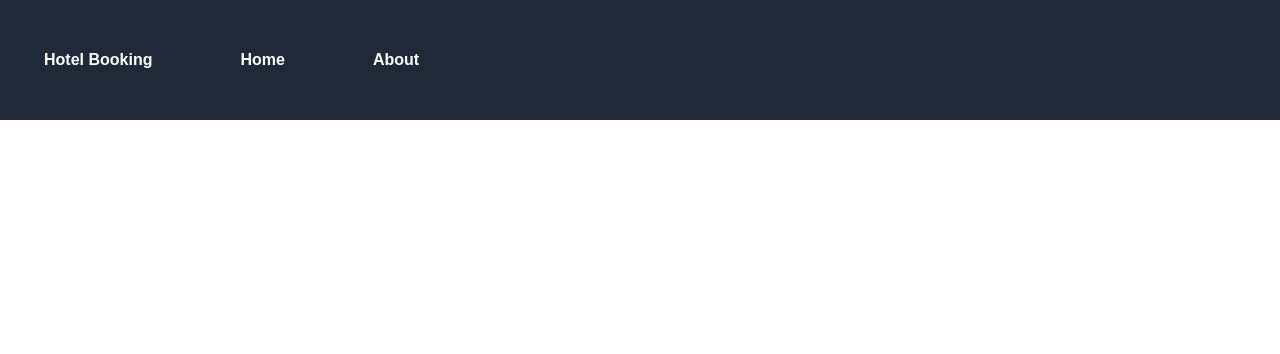
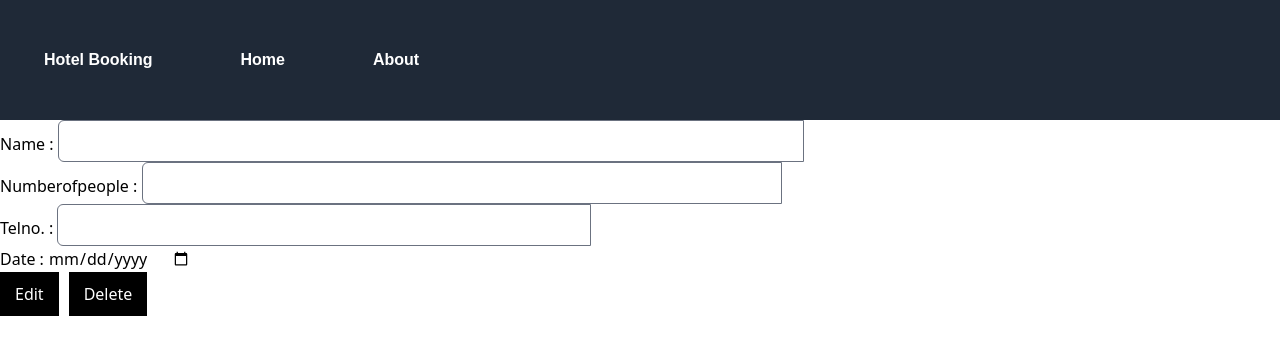
Before and after one commit to Thongtong/INT203_62130500028_GROUPWORK_SPA, a Vue app: page /rebooking/1 in a window 1280 px wide. Shown: the top 354 px of the page. Built offline with nearby package versions, Linux system fonts and the light colour scheme; no server answers.

Commit message:
[update]Components

```diff
--- a/data/db.json
+++ b/data/db.json
@@ -1,18 +1,32 @@
 {
   "Customers": [
     {
-        "name": "jj",
-        "Numberofpeople": "jj is the best",
-        "Telno": "0123456",
-        "Date": "2021-04-01",
-        "id" : 2
+      "name": "ธงทอง",
+      "Numberofpeople": 1,
+      "Telno": "144564",
+      "Date": "2021-04-06",
+      "id": 10
     },
     {
-        "name": "jj",
-        "Numberofpeople": "jj is the best",
-        "Telno": "0123456",
-        "Date": "2021-04-01",
-        "id" : 3
+      "name": "pppdbdv",
+      "Numberofpeople": 1,
+      "Telno": "454",
+      "Date": "2021-04-30",
+      "id": 11
+    },
+    {
+      "name": "ธงทอง",
+      "Numberofpeople": "35",
+      "Telno": "3",
+      "Date": "2021-04-23",
+      "id": 12
+    },
+    {
+      "name": "dada",
+      "Numberofpeople": "3",
+      "Telno": "13245",
+      "Date": "2021-04-23",
+      "id": 13
     }
   ]
 }
--- a/package.json
+++ b/package.json
@@ -6,8 +6,7 @@
     "serve": "vue-cli-service serve",
     "build": "vue-cli-service build",
     "lint": "vue-cli-service lint",
-    "db": "json-server --watch data/db.json"
-
+    "db": "json-server --watch  data/db.json -p 5000"
   },
   "dependencies": {
     "autoprefixer": "^9",
--- a/src/components/booking.vue
+++ b/src/components/booking.vue
@@ -1,15 +1,24 @@
 <template>
+  <!-- <div id="insert"> -->
     <form @submit.prevent="addBooking">
       <label>name : </label>
-    <input type="text" v-model="name" required /> <br />
+      <input type="text"
+      placeholder="enter your name"  class="w-7/12 px-3 py-1 border border-gray-500 focus:border-black focus:outline-none rounded-l-md rounded-r-none text-2xl"
+       v-model="name" required /> <br />
       <labal>Number of people : </labal>
-    <input type="number" v-model="Numberofpeople " required /> <br />
+      <input type="number"
+      placeholder="enter your Number of people"  class="w-6/12 px-3 py-1 border border-gray-500 focus:border-black focus:outline-none rounded-l-md rounded-r-none text-2xl"
+       v-model="Numberofpeople" required /> <br />
       <label>Telno. : </label>
-    <input type="text" v-model="Telno " required /> <br />
+      <input type="number"
+       placeholder="enter your Telno."  class="w-5/12 px-3 py-1 border border-gray-500 focus:border-black focus:outline-none rounded-l-md rounded-r-none text-2xl"
+       v-model="Telno" required /> <br />
       <label>Date : </label>
-    <input type="date" v-model="Date" required /><br />
-    <button value="submit">Submit</button>
+      <input type="date" v-model="date" required /><br />
+      <button class="submit" value="submit">Submit</button>
+
     </form>
+  <!-- </div> -->
 </template>
 
 <script>
@@ -18,20 +27,20 @@ export default {
   data() {
     return {
       name: "",
-      Numberofpeople: 1,
-      Telno:"",
-      Date: "" ,
-      url: "http://localhost:3000/Customers",
+      Numberofpeople: "",
+      Telno: "",
+      date: "",
+      url: "http://localhost:5000/Customers",
     };
   },
   methods: {
     async addBooking() {
-      if (this.name && this.Numberofpeople &&this.Telno && this.Date) {
+      if (this.name && this.Numberofpeople && this.Telno) {
         let newCustomer = {
           name: this.name,
-          Numberofpeople : this.Numberofpeople ,
-          Telno:this.Telno,
-          Date: this.Date,
+          Numberofpeople: this.Numberofpeople,
+          Telno: this.Telno,
+          Date: this.date,
         };
         await fetch(this.url, {
           method: "POST",
@@ -46,29 +55,10 @@ export default {
 </script>
 
 <style>
-form {
-  text-align: center;
-  margin: 0 auto 0 auto;
-  font-family: 'Franklin Gothic Medium', 'Arial Narrow', Arial, sans-serif;
-  font-size: 50px;
-}
-input {
-  padding: 50px;
-  border: 0;
-  border-bottom: 1px solid #ddd;
-  background-color: #f8f9fa;
-}
-form button {
-  padding: 10px;
-  margin-top: 20px;
-  border: none;
-  background-color: #c9c943;
+.submit {
+  background-color: #000000;
+  padding: 10px 20px 10px 15px;
+  margin-right: 10px;
   color: white;
-  cursor: pointer;
-}
-h2 {
-  color: rgb(51, 28, 20);
-  text-shadow: 1px 1px 0px rgb(0, 0, 0);
-  font-size: 50px;
 }
 </style>
--- a/src/components/listCustomers.vue
+++ b/src/components/listCustomers.vue
@@ -1,5 +1,6 @@
 <template>
- <table  >
+
+ <table>
  <tr>
       <th>Name</th>
       <th>Numberofpeople</th>
@@ -12,6 +13,7 @@
     <td>{{ customer.Telno }}</td>
     <td>{{ customer.Date }}</td>
   </tr>
+
  </table>
 </template>
 
@@ -21,8 +23,7 @@ export default {
   props: ["customer"],
   methods: {
     emitTableRow() {
-      this.$router.push({ name: "ReBooking", params: { id: customer.id } });
-
+      this.$router.push({ name: "ReBooking", params: { id: this.customer.id } });
     },
   }
 };
--- a/src/components/reBooking.vue
+++ b/src/components/reBooking.vue
@@ -3,28 +3,23 @@
     <p>Not Found</p>
   </div>
   <div class="modal" v-else @submit.prevent="">
-    <h2>Edit or Delete</h2>
-    <span class="material-icons" @click="backToHome"> close </span>
     <form>
       <label>Name : </label>
-      <input type="text" v-model="name" required /> <br />
+      <input type="text"
+      class="w-7/12 px-3 py-1 border border-gray-500 focus:border-black focus:outline-none rounded-l-md rounded-r-none text-2xl"
+       v-model="name" required /> <br />
       <label>Numberofpeople : </label>
-      <input type="number" v-model="Numberofpeople" required /> <br />
+      <input type="number"
+      class="w-6/12 px-3 py-1 border border-gray-500 focus:border-black focus:outline-none rounded-l-md rounded-r-none text-2xl"
+       v-model="Numberofpeople" required /> <br />
       <label>Telno. : </label>
-      <input type="text" v-model="Telno " required /><br />
+      <input type="number"
+      class="w-5/12 px-3 py-1 border border-gray-500 focus:border-black focus:outline-none rounded-l-md rounded-r-none text-2xl"
+      v-model="Telno " required /><br />
       <label>Date : </label>
       <input type="Date" v-model="date " required /><br />
-      <div class="confirm">
-        <label>Please check this box to confirm you do</label>
-        <input
-          type="checkbox"
-          value="true"
-          v-model="readyToConfirm"
-          required
-        /><br />
-      </div>
       <button class="submit" @click="editBooking">Edit</button>
-      <button class="delete" @click="deleteBooking">Delete</button><br />
+      <button class="delete" @click="deleteBooking">Delete</button>
     </form>
   </div>
 </template>
@@ -36,10 +31,10 @@ export default {
   data() {
     return {
       name: "",
-      email: "",
-      age: "",
-      url: "http://localhost:3000/Customers/" + this.id,
-      readyToConfirm: false,
+      Numberofpeople: "",
+      Telno:"",
+      date: "" ,
+      url: "http://localhost:5000/Customers/" + this.id,
       checkCustomer: [],
     };
   },
@@ -48,12 +43,12 @@ export default {
       this.$router.push("/");
     },
     async editBooking() {
-      if (this.readyToConfirm) {
+       {
         let editBooking = {
           name: this.name,
           Numberofpeople : this.Numberofpeople ,
           Telno:this.Telno,
-          Date: this.Date,
+          Date: this.date,
         };
         await fetch(this.url, {
           method: "PUT",
@@ -64,12 +59,11 @@ export default {
       }
     },
     async deleteBooking() {
-      if (this.readyToConfirm) {
         await fetch(this.url, {
           method: "DELETE",
         });
         this.$router.push("/");
-      }
+
     },
   },
   async mounted() {
@@ -79,11 +73,22 @@ export default {
     this.name = data.name;
     this.Numberofpeople = data.Numberofpeople;
     this.Telno = data.Telno;
-    this.Date= data.Date;
+    this.Date= data.date;
   },
 };
 </script>
 
 <style scoped>
-
+.submit {
+  background-color: #000000;
+  padding: 10px 15px 10px 15px;
+  margin-right: 10px;
+  color: white;
+}
+.delete {
+  background-color: #000000;
+  padding: 10px 15px 10px 15px;
+  margin-right: 10px;
+  color: white;
+}
 </style>
--- a/src/router/index.js
+++ b/src/router/index.js
@@ -1,6 +1,7 @@
 import { createRouter, createWebHistory } from 'vue-router'
-import booking from '../components/booking.vue'
+import Booking from '../components/Booking.vue'
 import Home from '../views/Home.vue'
+import ReBooking from '../components/ReBooking.vue'
 
 const routes = [
   {
@@ -19,8 +20,13 @@ const routes = [
   {
     path:'/booking',
     name: 'Booking',
-    component: booking ,
-
+    component: Booking ,
+  },
+  {
+    path:'/rebooking/:id',
+    name : 'ReBooking',
+    component : ReBooking,
+    props : true
   }
 ]
 
--- a/src/views/Home.vue
+++ b/src/views/Home.vue
@@ -1,6 +1,6 @@
 <template>
-  <div class="home">
-  </div>
+
+
   <div v-if="Customers.length == 0">
     <p>Doesn't have Member</p>
   </div>
@@ -13,11 +13,11 @@
 </template>
 
 <script>
-import listCustomers from "../components/listCustomers.vue";
+import ListCustomers from "../components/ListCustomers.vue";
 export default {
   name: "Home",
   components: {
-    listCustomers,
+    ListCustomers,
   },
   data() {
     return {
@@ -26,7 +26,7 @@ export default {
   },
   methods: {},
   async mounted() {
-    const res = await fetch("http://localhost:3000/Customers");
+    const res = await fetch("http://localhost:5000/Customers");
     const data = await res.json();
     console.log(data);
     this.Customers = data;
@@ -36,23 +36,6 @@ export default {
 </script>
 
 <style scoped >
-.home {
-  margin-top: 2%;
-}
-.all-member {
-  border-collapse: collapse;
-  margin: 0 auto 0 auto;
-  box-shadow: 8px 10px 55px -24px rgba(0, 0, 0, 0.75);
-  -webkit-box-shadow: 8px 10px 55px -24px rgba(0, 0, 0, 0.75);
-  -moz-box-shadow: 8px 10px 55px -24px rgba(0, 0, 0, 0.75);
-}
-h2 {
-  text-align: center;
-  color: green;
-  text-shadow: 1px 1px 0px rgb(0, 0, 0);
-  font-size: 50px;
-}
-
 .listCustomers {
   cursor: pointer;
 }
```
Lines whose indentation alone changed are shown as unchanged.
